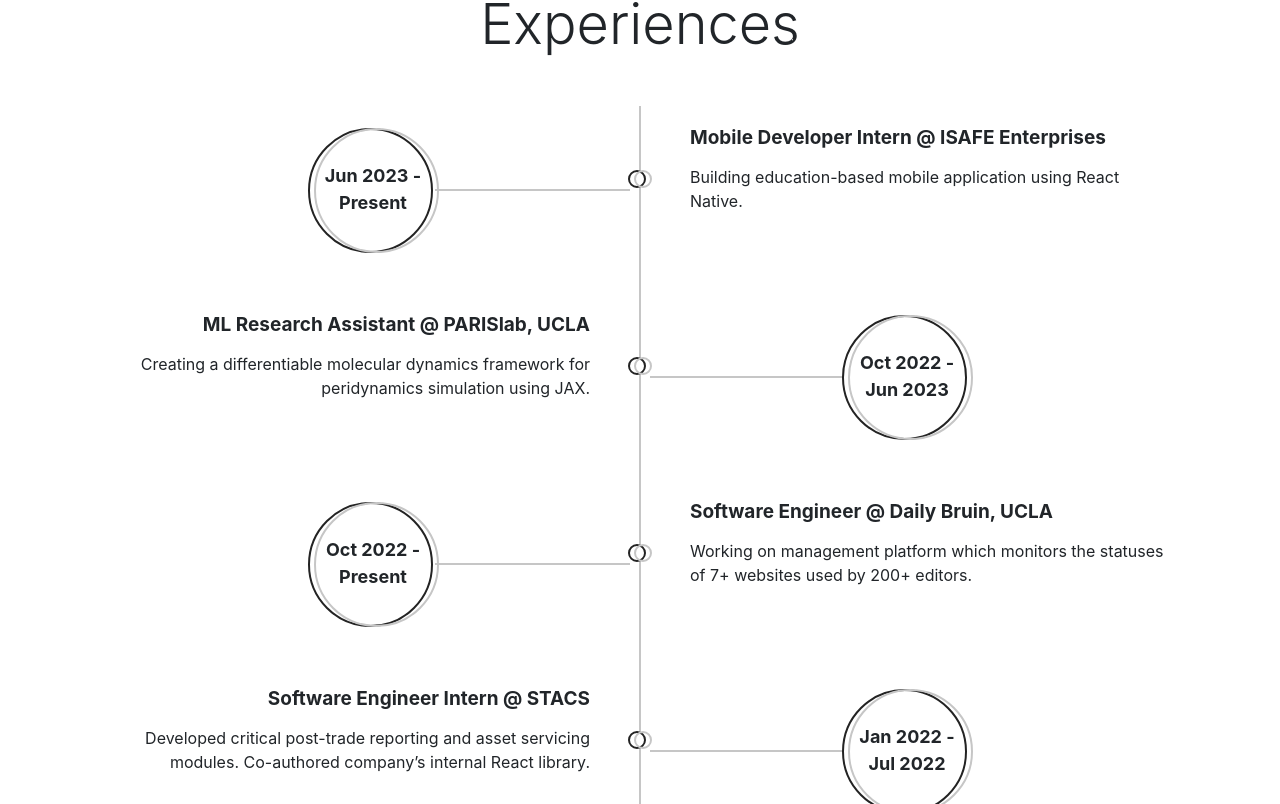
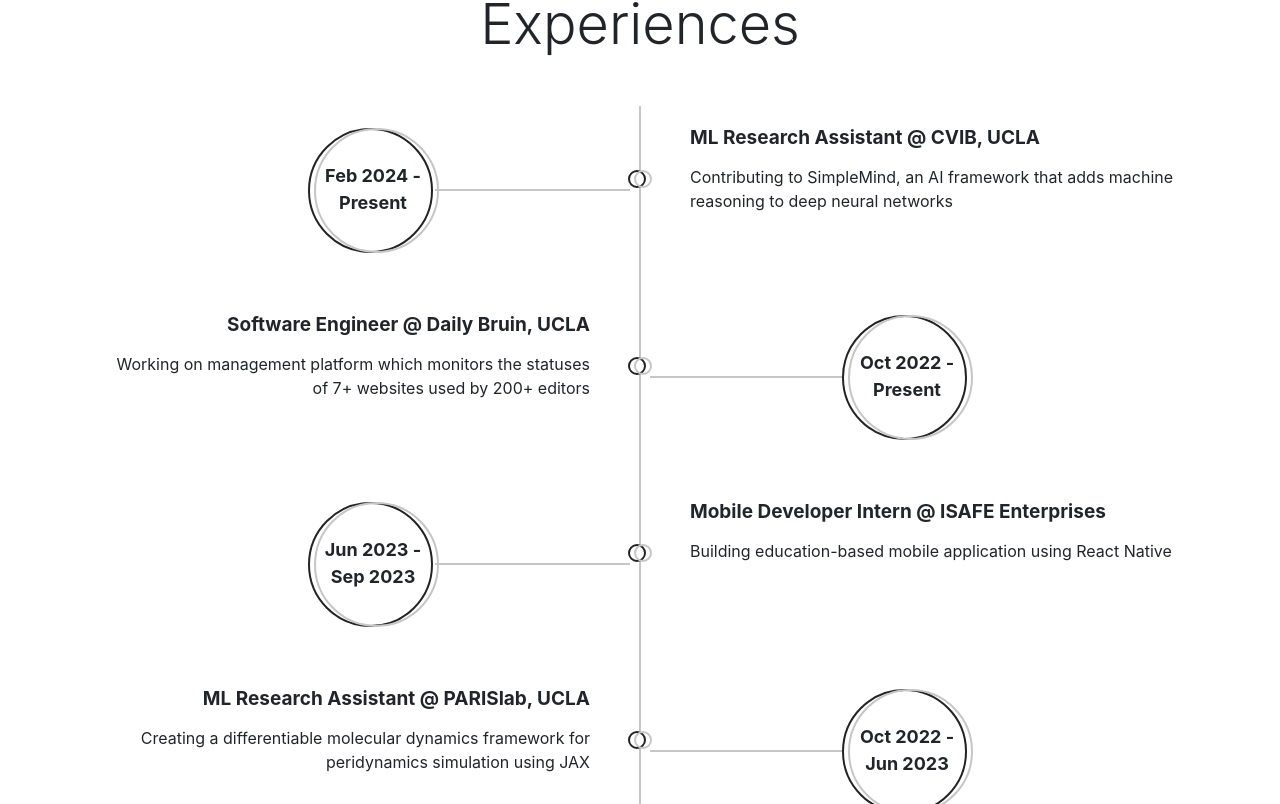
Before and after one commit to g1oom/g1oom.github.io, a React (Create React App) app: page / in a window 1280 px wide. Shown: the part 1376-2180 px from the top of the page. Built offline with nearby package versions, Linux system fonts and the light colour scheme; no server answers.

Commit message:
Update resume and experiences

```diff
--- a/src/editable-stuff/config.js
+++ b/src/editable-stuff/config.js
@@ -127,22 +127,28 @@ const experiences = {
   heading: "Experiences",
   data: [
     {
+      role: 'ML Research Assistant @ CVIB, UCLA',
+      startDate: 'Feb 2024',
+      endDate: 'Present',
+      description: 'Contributing to SimpleMind, an AI framework that adds machine reasoning to deep neural networks',
+    },
+    {
+      role: 'Software Engineer @ Daily Bruin, UCLA',
+      startDate: 'Oct 2022',
+      endDate: 'Present',
+      description: 'Working on management platform which monitors the statuses of 7+ websites used by 200+ editors',
+    },
+    {
       role: 'Mobile Developer Intern @ ISAFE Enterprises',
       startDate: 'Jun 2023',
-      endDate: 'Present',
-      description: 'Building education-based mobile application using React Native.',
+      endDate: 'Sep 2023',
+      description: 'Building education-based mobile application using React Native',
     },
     {
       role: 'ML Research Assistant @ PARISlab, UCLA',
       startDate: 'Oct 2022',
       endDate: 'Jun 2023',
-      description: 'Creating a differentiable molecular dynamics framework for peridynamics simulation using JAX.',
-    },
-    {
-      role: 'Software Engineer @ Daily Bruin, UCLA',
-      startDate: 'Oct 2022',
-      endDate: 'Present',
-      description: 'Working on management platform which monitors the statuses of 7+ websites used by 200+ editors.',
+      description: 'Creating a differentiable molecular dynamics framework for peridynamics simulation using JAX',
     },
     {
       role: 'Software Engineer Intern @ STACS',
```
Also changed, not shown: 1 other file (tests, documents, lock files or other folders).
